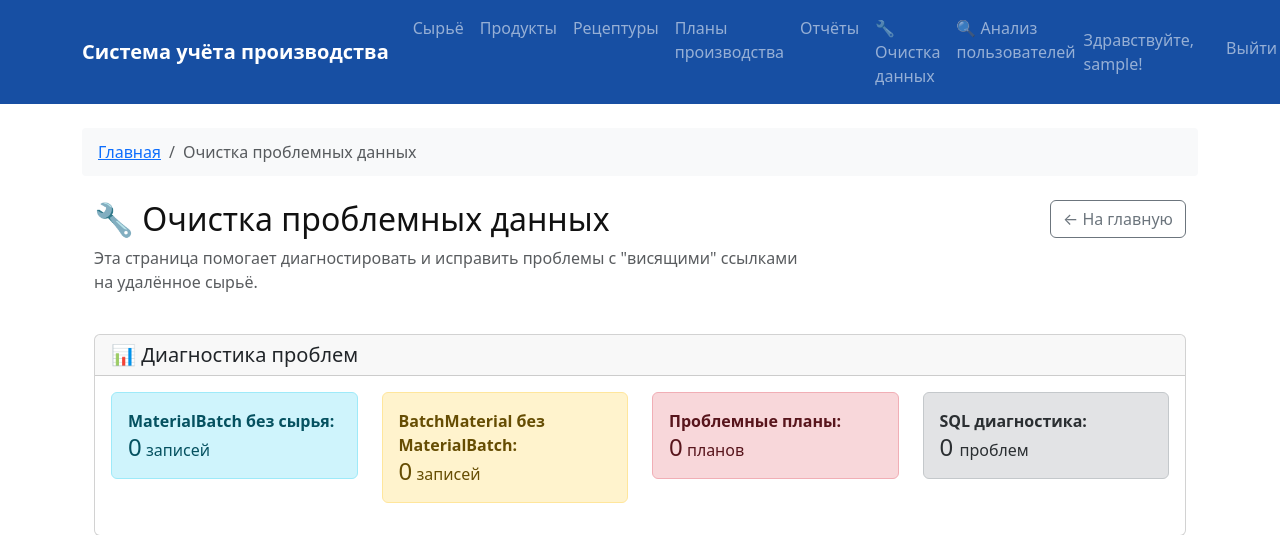
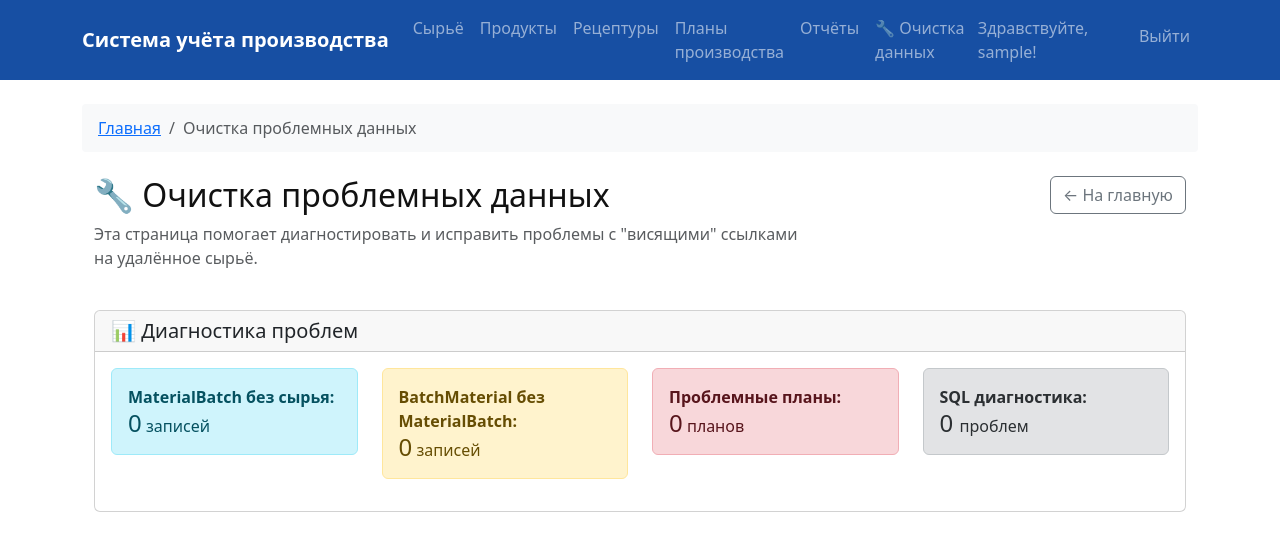
Before and after one commit to Ildaku/asi, a Flask app: page /admin/cleanup_orphaned_data in a window 1280 px wide. Shown: the top 535 px of the page. Run offline with Flask 3, Linux system fonts and the light colour scheme; the visitor is signed in with stand-in values (Sample User, id 1); data that the repository does not hold is empty; some libraries are stand-ins or nearby versions.

Commit message:
анализ пользователей скрыт

```diff
--- a/app/templates/base.html
+++ b/app/templates/base.html
@@ -135,12 +135,6 @@
                                 🔧 Очистка данных
                             </a>
                         </li>
-                <li class="nav-item">
-                    <a class="nav-link" href="/admin/analyze_users"
-                       data-bs-toggle="tooltip" title="Анализ пользователей в системе (только для администраторов)">
-                        🔍 Анализ пользователей
-                    </a>
-                </li>
                         {% endif %}
             </ul>
             <ul class="navbar-nav ms-auto">
```
Lines whose indentation alone changed are shown as unchanged.
